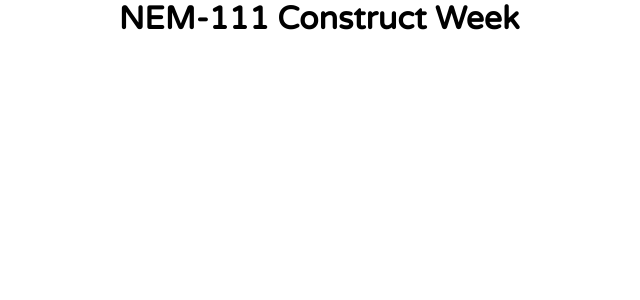
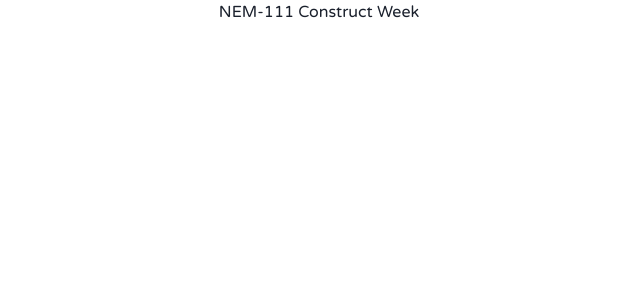
Before and after one commit to sunchushivaaa/Caratlane-clone, a React (Create React App) app in the folder frontend/: page / in a window 1280 px wide. Shown: the top 300 px of the page, without its empty margins (321-961 px from the left). Built offline with nearby package versions, Linux system fonts and the light colour scheme.

Commit message:
1st commit

```diff
--- a/frontend/src/index.js
+++ b/frontend/src/index.js
@@ -6,12 +6,14 @@ import reportWebVitals from "./reportWebVitals";
 import { Provider } from "react-redux";
 import { BrowserRouter } from "react-router-dom";
 import { store } from "./redux/store";
-
+import { ChakraProvider } from "@chakra-ui/react";
 const root = ReactDOM.createRoot(document.getElementById("root"));
 root.render(
   <Provider store={store}>
     <BrowserRouter>
-      <App />
+      <ChakraProvider>
+        <App />
+      </ChakraProvider>
     </BrowserRouter>
   </Provider>
 );
```
Also changed, not shown: frontend/src/components/Navbar.jsx (added, +9 -0 lines), 1 other file (tests, documents, lock files or other folders).
